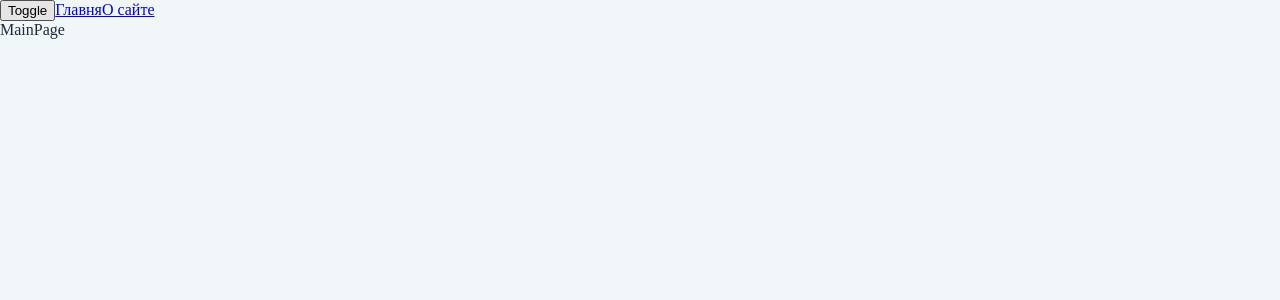
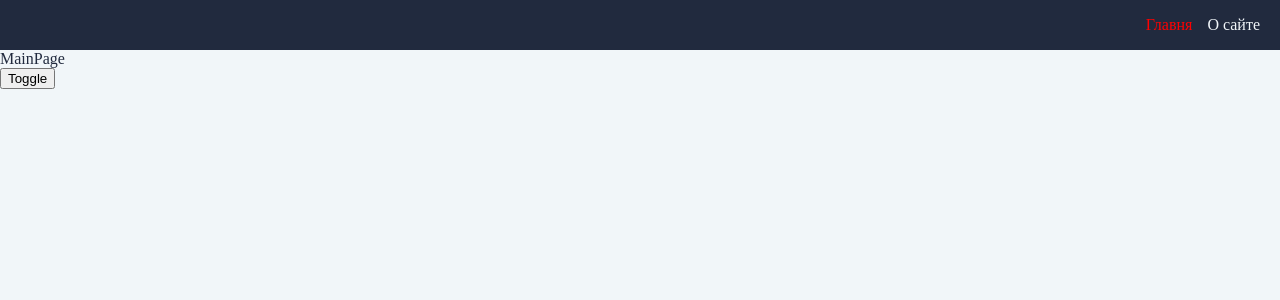
Before and after one commit to The-Exorcist/production-project, a React app: page / in a window 1280 px wide. Shown: the top 300 px of the page. Built offline with nearby package versions, Linux system fonts and the light colour scheme.

Commit message:
Added Navbar component

```diff
--- a/src/app/App.tsx
+++ b/src/app/App.tsx
@@ -3,16 +3,16 @@ import { classNames } from 'shared/lib/classNames/classNames';
 import { useTheme } from './providers/ThemeProvider';
 import { AppRouter } from './providers/router';
 import './styles/index.scss';
+import { Navbar } from 'widget/navbar';
 
 const App = () => {
     const { theme, toggleTheme } = useTheme();
 
     return (
         <div className={classNames('app', {}, [theme])}>
+            <Navbar />
+            <AppRouter />
             <button onClick={toggleTheme}>Toggle</button>
-            <Link to={'/'}>Главня</Link>
-            <Link to={'/about'}>О сайте</Link>
-            <AppRouter />
         </div>
     );
 };
--- a/src/app/styles/themes/dark.scss
+++ b/src/app/styles/themes/dark.scss
@@ -1,6 +1,9 @@
 .app.dark {
     --bg-color: #212a3e;
+    --inverted-bg-color: #f1f6f9;
 
     --primary-color: #f1f6f9;
     --secondary-color: #9ba4b5;
+    --inverted-primary-color: #212a3e;
+    --inverted-secondary-color: #394867;
 }
--- a/src/app/styles/themes/normal.scss
+++ b/src/app/styles/themes/normal.scss
@@ -1,6 +1,9 @@
 :root {
     --bg-color: #f1f6f9;
+    --inverted-bg-color: #212a3e;
 
     --primary-color: #212a3e;
     --secondary-color: #394867;
+    --inverted-primary-color: #f1f6f9;
+    --inverted-secondary-color: #9ba4b5;
 }
--- a/src/app/styles/variables/global.scss
+++ b/src/app/styles/variables/global.scss
@@ -8,4 +8,6 @@
     --font-size-l: 24px;
     --font-line-l: 32px;
     --font-l: --var(--font-size-l) / var(--font-line-l) var(--font-family-main);
+
+    --navbar-height: 50px;
 }
--- a/src/shared/lib/classNames/classNames.ts
+++ b/src/shared/lib/classNames/classNames.ts
@@ -1,9 +1,9 @@
 type Mods = Record<string, boolean | string>
 
-export function classNames(cls: string, mods: Mods, additional: string[]): string {
+export function classNames(cls: string, mods: Mods = {}, additional: string[] = []): string {
     return [
         cls,
-        ...additional,
+        ...additional.filter(Boolean),
         ...Object.entries(mods)
             .filter(([className, value]) => Boolean(value))
             .map(([className]) => className)
--- /dev/null
+++ b/src/shared/ui/AppLink/AppLink.module.scss
@@ -0,0 +1,15 @@
+.AppLink {
+    color: var(--primary-color);
+}
+
+.primary {
+    color: var(--primary-color);
+}
+
+.secondary {
+    color: var(--inverted-primary-color);
+}
+
+.red {
+    color: #f00;
+}
--- /dev/null
+++ b/src/shared/ui/AppLink/AppLink.tsx
@@ -0,0 +1,35 @@
+import { classNames } from 'shared/lib/classNames/classNames';
+import cls from './AppLink.module.scss';
+import { Link, LinkProps } from 'react-router-dom';
+import { FC } from 'react';
+
+export enum AppLinkTheme {
+    PRIMARY = 'primary',
+    SECONDARY = 'secondary',
+    RED = 'red',
+}
+
+interface AppLinkProps extends LinkProps {
+    className?: string;
+    theme?: AppLinkTheme;
+};
+
+export const AppLink: FC<AppLinkProps> = (props) => {
+    const {
+        to,
+        className,
+        children,
+        theme = AppLinkTheme.PRIMARY,
+        ...otherProps
+    } = props;
+
+    return (
+        <Link
+            to={to}
+            className={classNames(cls.AppLink, {}, [className, cls[theme]])}
+            {...otherProps}
+        >
+            {children}
+        </Link>
+    );
+};
--- /dev/null
+++ b/src/shared/ui/index.ts
@@ -0,0 +1,3 @@
+import { AppLink } from "./AppLink/AppLink";
+
+export { AppLink };
--- /dev/null
+++ b/src/widget/navbar/index.ts
@@ -0,0 +1,5 @@
+import { Navbar } from "./ui/Navbar";
+
+export {
+    Navbar
+}
--- /dev/null
+++ b/src/widget/navbar/ui/Navbar.module.scss
@@ -0,0 +1,27 @@
+.Navbar {
+    display: flex;
+    justify-content: flex-end;
+    align-items: center;
+
+    width: 100%;
+    height: var(--navbar-height);
+    padding: 20px;
+    background-color: var(--inverted-bg-color);
+}
+
+.links {
+    display: flex;
+    column-gap: 15px;
+
+    & a {
+        text-decoration: none;
+        @media (any-hover: hover) {
+            &:hover {
+                text-decoration: underline;
+            }
+        }
+    }
+}
+
+.mainLink {
+}
--- /dev/null
+++ b/src/widget/navbar/ui/Navbar.tsx
@@ -0,0 +1,23 @@
+import { classNames } from 'shared/lib/classNames/classNames';
+import { AppLink } from 'shared/ui';
+import cls from './Navbar.module.scss';
+import { AppLinkTheme } from 'shared/ui/AppLink/AppLink';
+
+interface NavbarProps {
+    className?: string;
+};
+
+export const Navbar = ({ className }: NavbarProps) => {
+    return (
+        <div className={classNames(cls.Navbar, {}, [className])}>
+            <div className={cls.links}>
+                <AppLink to={"/"} className={cls.mainLink} theme={AppLinkTheme.RED}>
+                    Главня
+                </AppLink>
+                <AppLink to={'/about'} theme={AppLinkTheme.SECONDARY}>
+                    О сайте
+                </AppLink>
+            </div>
+        </div>
+    );
+};
```
